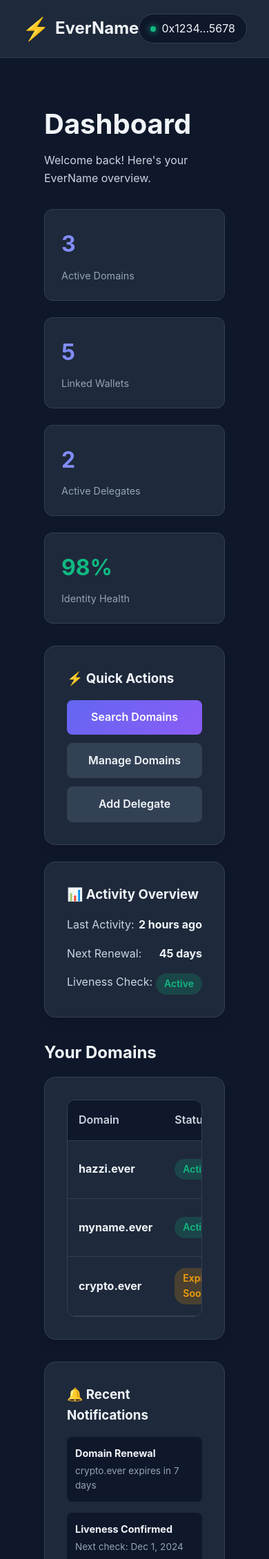
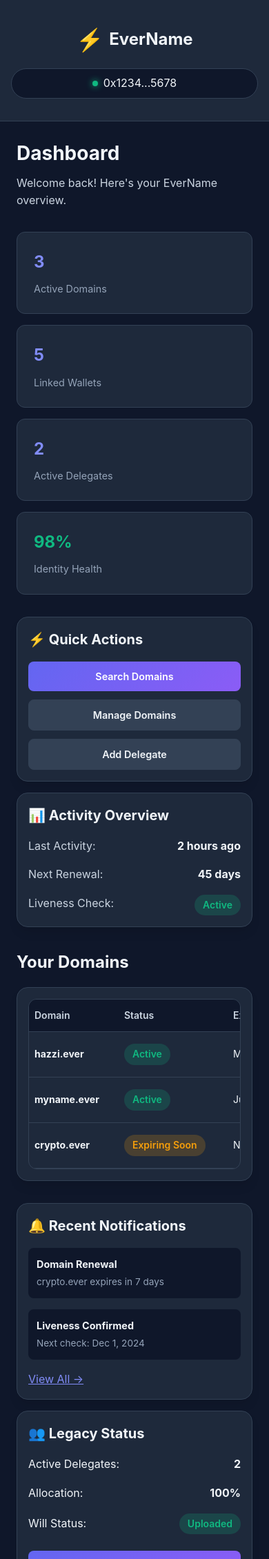
Before and after one commit to hazziboss/Evername, a Flask app: page /dashboard in a window 390 px wide. Shown: the top 2260 px of the page at 69% size. Run offline with Flask 3, Linux system fonts and the light colour scheme.

Commit message:
Add files via upload

```diff
--- a/static/css/main.css
+++ b/static/css/main.css
@@ -577,25 +577,244 @@ tr:hover {
    Responsive Design
    ============================================ */
 
+/* Tablet and below */
+@media (max-width: 1024px) {
+    .container {
+        padding: 1.5rem;
+    }
+
+    .card-grid {
+        grid-template-columns: repeat(auto-fit, minmax(250px, 1fr));
+    }
+
+    .stats-grid {
+        grid-template-columns: repeat(2, 1fr);
+    }
+
+    .footer-container {
+        grid-template-columns: repeat(2, 1fr);
+    }
+}
+
+/* Mobile devices */
 @media (max-width: 768px) {
+    /* Navigation */
+    .nav-container {
+        flex-direction: column;
+        gap: 1rem;
+        padding: 1rem;
+    }
+
     .nav-links {
         display: none;
     }
 
+    .wallet-status {
+        width: 100%;
+        justify-content: center;
+    }
+
+    /* Typography */
+    .hero {
+        padding: 2rem 1rem;
+    }
+
     .hero-title {
         font-size: 2rem;
+        line-height: 1.2;
     }
 
     .hero-subtitle {
         font-size: 1rem;
     }
 
+    .card-title {
+        font-size: 1.25rem;
+    }
+
+    h1 {
+        font-size: 1.75rem;
+    }
+
+    h2 {
+        font-size: 1.5rem;
+    }
+
+    h3 {
+        font-size: 1.25rem;
+    }
+
+    /* Layout */
+    .main-content {
+        padding: 1rem;
+    }
+
+    .container {
+        padding: 1rem;
+    }
+
+    .card {
+        padding: 1.5rem;
+    }
+
     .card-grid {
         grid-template-columns: 1fr;
+        gap: 1rem;
     }
 
     .stats-grid {
         grid-template-columns: 1fr;
+        gap: 1rem;
+    }
+
+    /* Buttons */
+    .btn-large {
+        padding: 0.875rem 1.5rem;
+        font-size: 1rem;
+    }
+
+    .hero-actions {
+        flex-direction: column;
+        width: 100%;
+    }
+
+    .hero-actions .btn {
+        width: 100%;
+    }
+
+    /* Tables */
+    .table-container {
+        overflow-x: auto;
+        -webkit-overflow-scrolling: touch;
+    }
+
+    table {
+        min-width: 600px;
+    }
+
+    th, td {
+        padding: 0.75rem 0.5rem;
+        font-size: 0.875rem;
+    }
+
+    /* Forms */
+    .form-group {
+        margin-bottom: 1rem;
+    }
+
+    .form-input,
+    .form-select,
+    .form-textarea {
+        font-size: 16px; /* Prevents zoom on iOS */
+    }
+
+    /* Flex utilities */
+    .flex {
+        flex-direction: column;
+        gap: 1rem;
+    }
+
+    .flex.gap-1 {
+        gap: 0.5rem;
+    }
+
+    .flex.gap-2 {
+        gap: 1rem;
+    }
+
+    /* Footer */
+    .footer-container {
+        grid-template-columns: 1fr;
+        gap: 2rem;
+    }
+
+    .footer-section {
+        text-align: center;
+    }
+
+    /* Recovery specific */
+    [style*="font-size: 6rem"] {
+        font-size: 4rem !important;
+    }
+
+    [style*="font-size: 2.5rem"] {
+        font-size: 1.75rem !important;
+    }
+
+    [style*="padding: 3rem"] {
+        padding: 2rem !important;
+    }
+}
+
+/* Small mobile devices */
+@media (max-width: 480px) {
+    .hero-title {
+        font-size: 1.5rem;
+    }
+
+    .hero-subtitle {
+        font-size: 0.9rem;
+    }
+
+    .card {
+        padding: 1rem;
+    }
+
+    .stat-value {
+        font-size: 1.5rem;
+    }
+
+    .btn {
+        padding: 0.625rem 1rem;
+        font-size: 0.9rem;
+    }
+
+    .btn-large {
+        padding: 0.75rem 1.25rem;
+    }
+
+    /* Smaller spacing for very small screens */
+    .container {
+        padding: 0.75rem;
+    }
+
+    .main-content {
+        padding: 0.75rem;
+    }
+
+    [style*="font-size: 4rem"] {
+        font-size: 3rem !important;
+    }
+}
+
+/* Landscape mobile */
+@media (max-width: 768px) and (orientation: landscape) {
+    .hero {
+        padding: 1.5rem 1rem;
+    }
+
+    .hero-title {
+        font-size: 1.75rem;
+    }
+}
+
+/* Touch device optimizations */
+@media (hover: none) and (pointer: coarse) {
+    /* Larger touch targets */
+    .btn {
+        min-height: 44px;
+        min-width: 44px;
+    }
+
+    /* Better tap highlighting */
+    button, a, [onclick] {
+        -webkit-tap-highlight-color: rgba(99, 102, 241, 0.3);
+    }
+
+    /* Prevent text selection on buttons */
+    .btn, button {
+        -webkit-user-select: none;
+        user-select: none;
     }
 }
 
```
